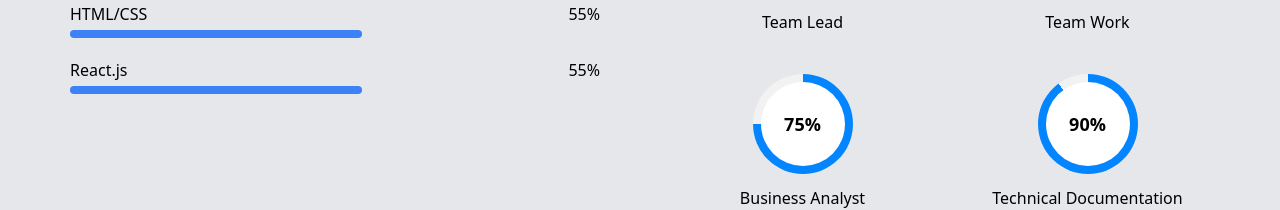
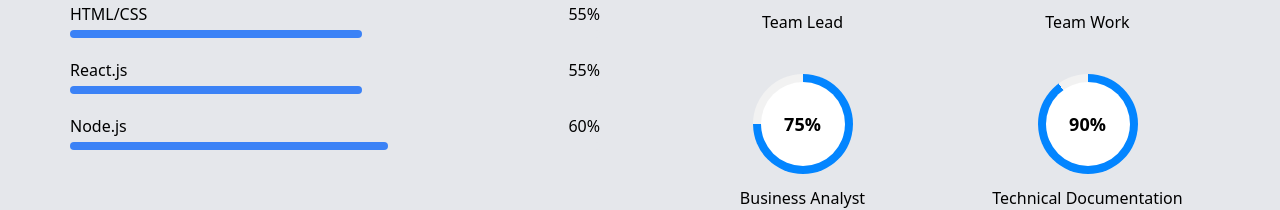
Before and after one commit to gmlwisemail2022/portfolio, a React (Create React App) app: page / in a window 1280 px wide. Shown: the part 2914-3124 px from the top of the page. Built offline with nearby package versions, Linux system fonts and the light colour scheme.

Commit message:
Update SkillsSectionComponent.jsx

```diff
--- a/src/components/SkillsSectionComponent.jsx
+++ b/src/components/SkillsSectionComponent.jsx
@@ -71,6 +71,11 @@
     title: "React.js",
     percentage: 55,
   },
+  {
+    id: 0,
+    title: "Node.js",
+    percentage: 60,
+  },
 ];
 
 const professionalSkillsObj = [
```
